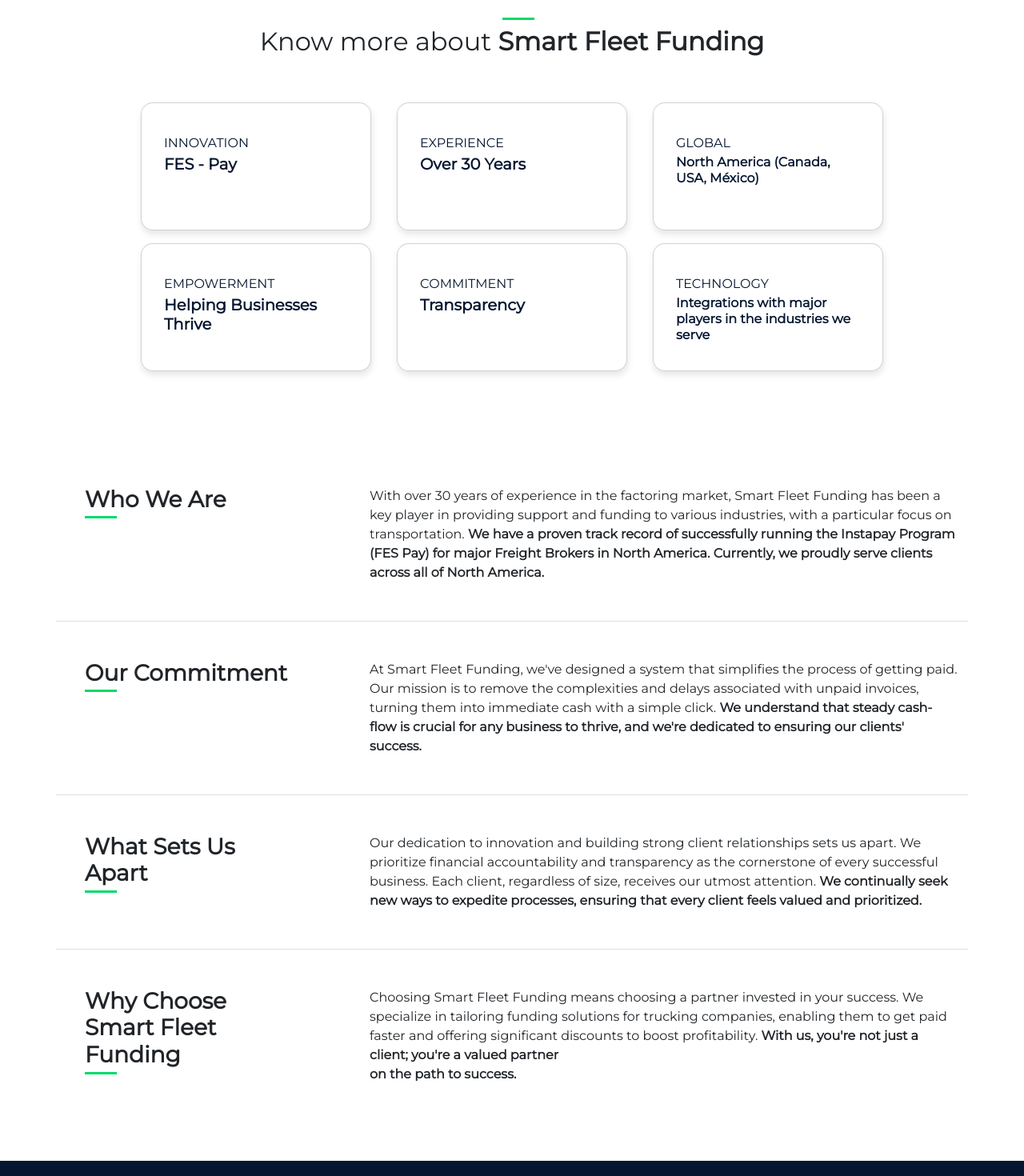
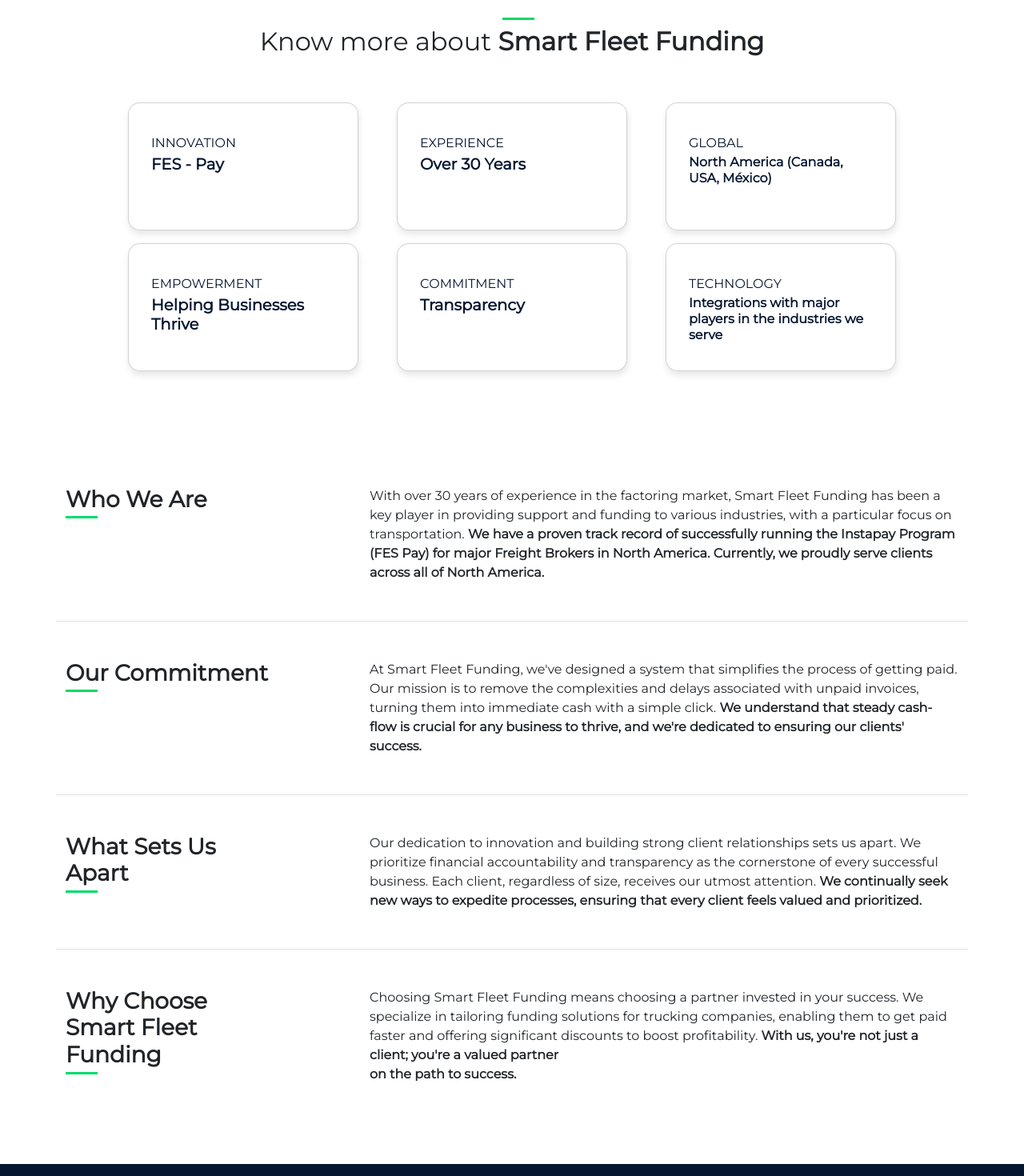
Before and after one commit to Rizwan884/smartfleetfunding-website, a Next.js app: page /about in a window 1280 px wide. Shown: the part 420-1890 px from the top of the page at 80% size. Built offline with nearby package versions, Linux system fonts and the light colour scheme.

Commit message:
About Us Mobile

```diff
--- a/src/app/about/page.tsx
+++ b/src/app/about/page.tsx
@@ -26,6 +26,7 @@
       <Banners
         title={title}
         hideIcons
+        mobileBackgroundImage="images/sff-about-us-mobile.jpg"
         backgroundImage="images/sff-about-us.jpg"
       />
 
--- a/src/app/styles/globals.css
+++ b/src/app/styles/globals.css
@@ -16,6 +16,8 @@
 }
 body{
   font-family: 'Montserrat', sans-serif;
+  margin: 0;
+  padding: 0;
 }
 
 .dropdown-toggle::after{
@@ -98,6 +100,13 @@
 }
 .mb-6{
   margin-bottom: 6rem !important;
+}
+.ms-n2{
+  margin-left: -1.3rem;
+}
+
+.mt-n2{
+  margin-top: -1.3rem;
 }
 .mb-7{
   margin-bottom: 7rem !important;
--- a/src/components/banner.tsx
+++ b/src/components/banner.tsx
@@ -1,17 +1,21 @@
 import { Button } from "react-bootstrap";
 import Image from "react-bootstrap/Image";
+import { useMediaQuery } from "react-responsive";
 
 type IProps = {
   title?: JSX.Element;
   backgroundImage?: string;
+  mobileBackgroundImage?: string;
   hideIcons?: boolean;
 };
 
 export default function Banners({
   title,
   backgroundImage,
+  mobileBackgroundImage,
   hideIcons = false,
 }: IProps) {
+  const isMobile = useMediaQuery({ maxWidth: 650 });
   return (
     <>
       <div
@@ -22,14 +26,26 @@
         }}
       >
         <Image
-          src={` ${backgroundImage ? backgroundImage : ""}`}
+          src={` ${isMobile ? mobileBackgroundImage : backgroundImage}`}
           fluid
           alt="banner"
         />
 
+        {isMobile ? (
+          <div className=" banner-container mt-n2">
+            <div className="mt-4 line"></div>
+            {title && (
+              <div>
+                <h1 className="text-start fw-light fs-1 mt-2 text-white font-montserrat">
+                  {title}
+                </h1>
+              </div>
+            )}
+          </div>
+        ) : (
           <div className=" banner-container mx-4">
             {hideIcons ? (
-            <div style={{ height: 88, width: 497 }}> </div>
+              <div style={{ height: 88, width: -497 }}> </div>
             ) : (
               <div className="d-flex gap-3">
                 <div>
@@ -59,6 +75,7 @@
               </div>
             )}
           </div>
+        )}
       </div>
     </>
   );
--- a/src/components/know.tsx
+++ b/src/components/know.tsx
@@ -12,7 +12,7 @@
         </div>
       </div>
       <div className="card-container font-montserrat mt-5 mb-5 h-100 flex-column w-100">
-        <div className="row mb-3">
+        <div className="row mb-3 justify-content-center gap-3 gap-md-3">
           <Card className="mx-3 w-18rem bg-white text-white h-100 al-left">
             <Card.Body className="text-start">
               <Card.Text className="fs-6 lh-sm mt-4 ms-auto text-dark-blue">
@@ -49,7 +49,7 @@
             </Card.Body>
           </Card>
         </div>
-        <div className="row ">
+        <div className="row justify-content-center gap-3 gap-md-3 ">
           <Card className="mx-3 w-18rem bg-white text-white h-100 al-left">
             <Card.Body className="text-start">
               <Card.Text className="fs-6 lh-sm mt-4 ms-auto text-dark-blue">
@@ -89,12 +89,12 @@
       </div>
       <div className="container pt-6 pb-6 font-montserrat">
         <div className="row line-programs pb-5">
-          <div className="col-4">
+          <div className="col-md-4">
             {" "}
-            <h1 className="fw-bold fs-3 mb-0 mx-4 w-75">Who We Are</h1>
-            <div className="line-program mt-0 mx-4 mt-1 w-3"></div>
+            <h1 className="fw-bold fs-3 mb-0   w-75">Who We Are</h1>
+            <div className="line-program mt-0 mb-3 mt-1 w-3"></div>
           </div>
-          <div className="col-8">
+          <div className="col-md-8">
             With over 30 years of experience in the factoring market, Smart
             Fleet Funding has been a key player in providing support and funding
             to various industries, with a particular focus on transportation.{" "}
@@ -107,12 +107,12 @@
           </div>
         </div>
         <div className="row line-programs pt-5 pb-5">
-          <div className="col-4">
+          <div className="col-md-4">
             {" "}
-            <h1 className="fw-bold fs-3 mb-0 mx-4 w-75">Our Commitment</h1>
-            <div className="line-program mt-0 mx-4 mt-1 w-3"></div>
+            <h1 className="fw-bold fs-3 mb-0  w-75">Our Commitment</h1>
+            <div className="line-program mt-0 mb-3 mt-1 w-3"></div>
           </div>
-          <div className="col-8">
+          <div className="col-md-8">
             At Smart Fleet Funding, we{"'"}ve designed a system that simplifies
             the process of getting paid. Our mission is to remove the
             complexities and delays associated with unpaid invoices, turning
@@ -126,12 +126,12 @@
           </div>
         </div>
         <div className="row line-programs pt-5 pb-5">
-          <div className="col-4">
+          <div className="col-md-4">
             {" "}
-            <h1 className="fw-bold fs-3 mb-0 mx-4 w-75">What Sets Us Apart</h1>
-            <div className="line-program mt-0 mx-4 mt-1 w-3"></div>
+            <h1 className="fw-bold fs-3 mb-0  w-75">What Sets Us Apart</h1>
+            <div className="line-program mt-0 mb-3 mt-1 w-3"></div>
           </div>
-          <div className="col-8">
+          <div className="col-md-8">
             Our dedication to innovation and building strong client
             relationships sets us apart. We prioritize financial accountability
             and transparency as the cornerstone of every successful business.
@@ -144,14 +144,14 @@
           </div>
         </div>
         <div className="row  pt-5 pb-5">
-          <div className="col-4">
+          <div className="col-md-4 ">
             {" "}
-            <h1 className="fw-bold fs-3 mb-0 mx-4 w-75">
+            <h1 className="fw-bold fs-3 mb-0 w-75">
               Why Choose Smart Fleet Funding
             </h1>
-            <div className="line-program mt-0 mx-4 mt-1 w-3"></div>
+            <div className="line-program mt-0  mb-3 mt-1 w-3"></div>
           </div>
-          <div className="col-8">
+          <div className="col-md-8">
             Choosing Smart Fleet Funding means choosing a partner invested in
             your success. We specialize in tailoring funding solutions for
             trucking companies, enabling them to get paid faster and offering
```
Also changed, not shown: public/images/sff-about-us-mobile.jpg (added). Lines whose indentation alone changed are shown as unchanged.
